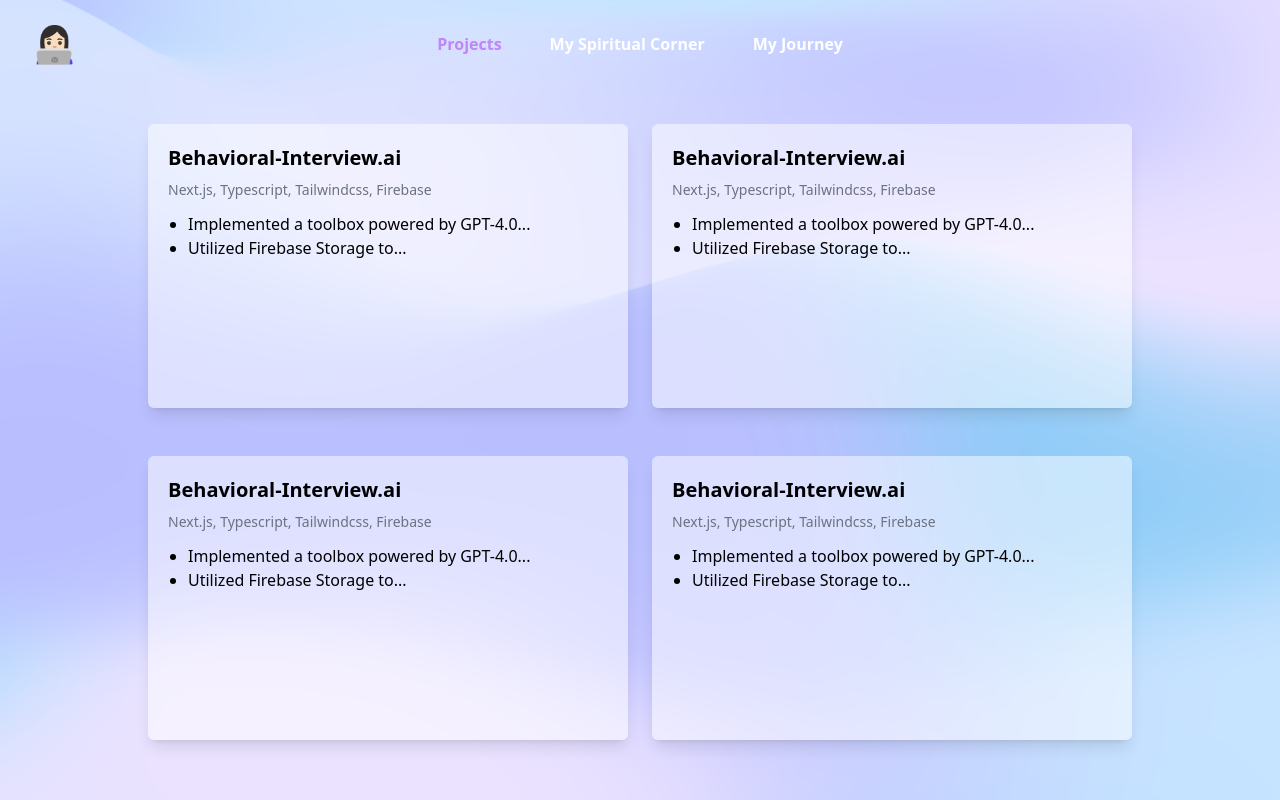
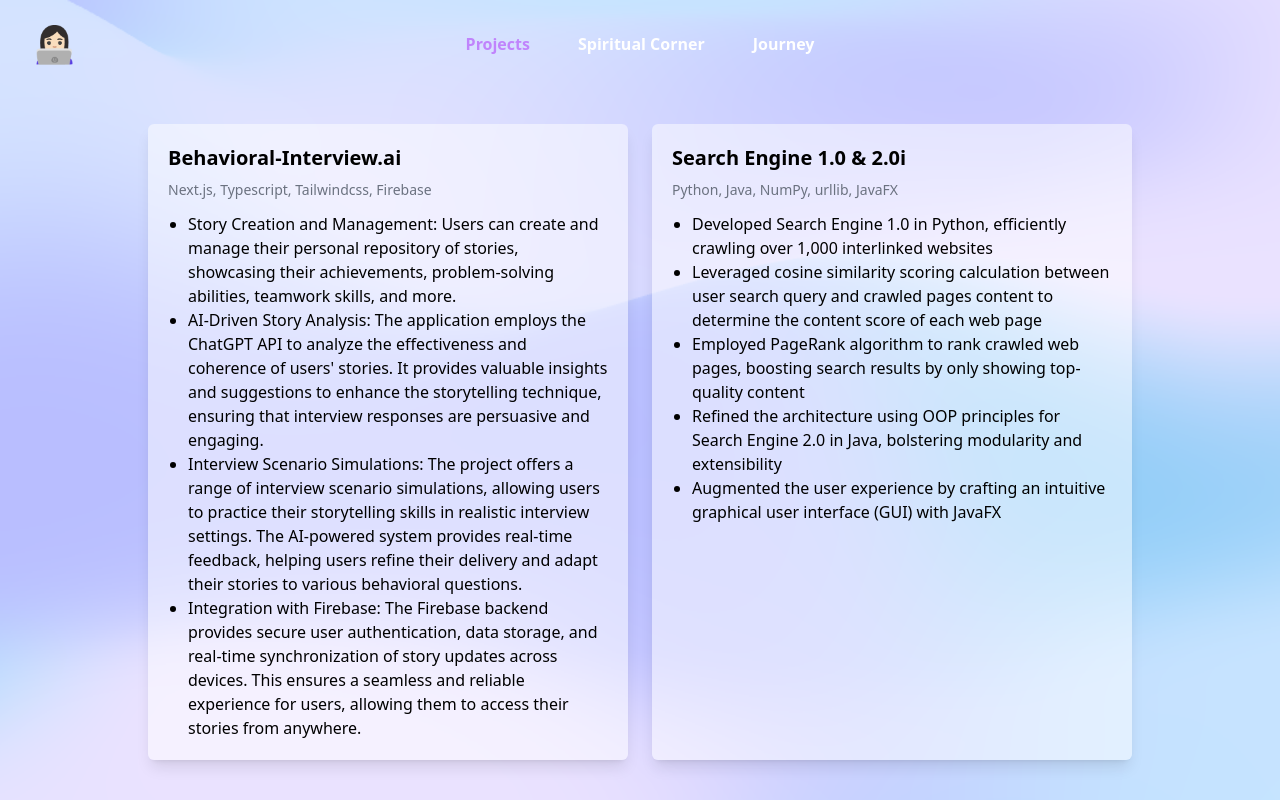
Before and after one commit to ariazmzhang/ariazmzhang.github.io, a Next.js app: page /projects in a window 1280 px wide. Shown: the top 800 px of the page. Built offline with nearby package versions, Linux system fonts and the light colour scheme.

Commit message:
update my projects

```diff
--- a/components/Header.tsx
+++ b/components/Header.tsx
@@ -4,8 +4,8 @@ import { useRouter } from 'next/router';
 
 const navigation = [
     { name: "Projects", href: "/projects" },
-    { name: "My Spiritual Corner", href: "/spirit" },
-    { name: "My Journey", href: "/aboutme" },
+    { name: "Spiritual Corner", href: "/spirit" },
+    { name: "Journey", href: "/aboutme" },
   ];
 
 type HeaderProps = {
--- a/components/MobileMenu.tsx
+++ b/components/MobileMenu.tsx
@@ -4,10 +4,11 @@ import { XMarkIcon } from '@heroicons/react/24/outline';
 
 // Navigation items for the mobile menu
 const navigation = [
-  { name: "Gooey", href: "/features" },
-  { name: "Chewy", href: "/blog" },
-  { name: "Insipid", href: "/pricing" },
+  { name: "Projects", href: "/projects" },
+  { name: "Spiritual Corner", href: "/spirit" },
+  { name: "Journey", href: "/aboutme" },
 ];
+
 type MobileMenuProps = {
   mobileMenuOpen: boolean;
   setMobileMenuOpen: React.Dispatch<React.SetStateAction<boolean>>;
@@ -50,7 +51,7 @@ const MobileMenu: React.FC<MobileMenuProps> = ({ mobileMenuOpen, setMobileMenuOp
                 <a
                   key={item.name}
                   href={item.href}
-                  className="-mx-3 block rounded-lg px-3 py-2 text-base font-semibold leading-7 text-gray-500 hover:bg-purple-300"
+                  className="-mx-3 block rounded-lg px-3 py-2 text-base font-semibold leading-7 text-white hover:bg-purple-300"
                 >
                   {item.name}
                 </a>
@@ -62,7 +63,7 @@ const MobileMenu: React.FC<MobileMenuProps> = ({ mobileMenuOpen, setMobileMenuOp
                 href="#"
                 className="-mx-3 block rounded-lg px-3 py-2.5 text-base font-semibold leading-7 text-gray-500 hover:bg-purple-300"
               >
-                Log in
+
               </a>
             </div>
           </div>
--- a/components/Podcast.tsx
+++ b/components/Podcast.tsx
@@ -13,8 +13,9 @@ const Podcast: React.FC = ({  }) =>  {
               <SpotifyEmbed url="https://open.spotify.com/embed/episode/5JNIrtOqRFK3fsdp4OfHzW?utm_source=generator&theme=0" />
               <SpotifyEmbed url="https://open.spotify.com/embed/episode/4450eWpSPTAetKOtaKCwFq?utm_source=generator&theme=0" />
               <SpotifyEmbed url="https://open.spotify.com/embed/episode/1ZPDHlex34xhrCgTqEMtss?utm_source=generator&theme=0" />
-			</div>
+			      </div>
         </div>
+        <p className='text-center text-gray-500'>Sorry if you don't speak Chinese :)</p>
     </div>
 
   );
--- a/pages/projects.tsx
+++ b/pages/projects.tsx
@@ -16,40 +16,47 @@ export default function Features() {
       </header>
 
       {/* Main Content */}
-      <div className="flex flex-col lg:flex-row flex-grow bg-gray-100 p-4 h-screen justify-center">
+      <div className="flex flex-col lg:flex-row flex-grow bg-gray-100 p-4 justify-center">
             <div className="max-w-5xl w-full p-5 grid grid-cols-1 md:grid-cols-2 gap-6 z-50">
                 <ProjectCard
                     title="Behavioral-Interview.ai"
                     techStack="Next.js, Typescript, Tailwindcss, Firebase"
                     descriptions={[
-                        "Implemented a toolbox powered by GPT-4.0...",
-                        "Utilized Firebase Storage to..."
+                        "Story Creation and Management: Users can create and manage their personal repository of stories, showcasing their achievements, problem-solving abilities, teamwork skills, and more.",
+                        "AI-Driven Story Analysis: The application employs the ChatGPT API to analyze the effectiveness and coherence of users' stories. It provides valuable insights and suggestions to enhance the storytelling technique, ensuring that interview responses are persuasive and engaging.",
+                        "Interview Scenario Simulations: The project offers a range of interview scenario simulations, allowing users to practice their storytelling skills in realistic interview settings. The AI-powered system provides real-time feedback, helping users refine their delivery and adapt their stories to various behavioral questions.",
+                        "Integration with Firebase: The Firebase backend provides secure user authentication, data storage, and real-time synchronization of story updates across devices. This ensures a seamless and reliable experience for users, allowing them to access their stories from anywhere."
                     ]}
                 />
                 <ProjectCard
-                    title="Behavioral-Interview.ai"
-                    techStack="Next.js, Typescript, Tailwindcss, Firebase"
+                    title="Search Engine 1.0 & 2.0i"
+                    techStack="Python, Java, NumPy, urllib, JavaFX"
                     descriptions={[
-                        "Implemented a toolbox powered by GPT-4.0...",
-                        "Utilized Firebase Storage to..."
+                        "Developed Search Engine 1.0 in Python, efficiently crawling over 1,000 interlinked websites",
+                        "Leveraged cosine similarity scoring calculation between user search query and crawled pages content to determine the content score of each web page",
+                        "Employed PageRank algorithm to rank crawled web pages, boosting search results by only showing top-quality content",
+                        "Refined the architecture using OOP principles for Search Engine 2.0 in Java, bolstering modularity and extensibility",
+                        "Augmented the user experience by crafting an intuitive graphical user interface (GUI) with JavaFX",
+
                     ]}
                 />
 
                 <ProjectCard
-                    title="Behavioral-Interview.ai"
-                    techStack="Next.js, Typescript, Tailwindcss, Firebase"
+                    title="Feedback-Collection"
+                    techStack="React, Node.js, Express, MongoDB"
                     descriptions={[
-                        "Implemented a toolbox powered by GPT-4.0...",
-                        "Utilized Firebase Storage to..."
+                        "Implemented Google OAuth API using Passport.js middleware to ensure secure access to the application",
+                        "Utilized MongoDB/Mongoose for storing client information and manage credit cards payments using Stripe API"
                     ]}
                 />
 
                 <ProjectCard
-                    title="Behavioral-Interview.ai"
-                    techStack="Next.js, Typescript, Tailwindcss, Firebase"
+                    title="Ghost Hunting Game"
+                    techStack="C, Linux, semaphore.h, pthread.h, Valgrind, Makefile"
                     descriptions={[
-                        "Implemented a toolbox powered by GPT-4.0...",
-                        "Utilized Firebase Storage to..."
+                        "Developed a multi-threaded ghost hunting simulation in C, offering players a dynamic gameplay experience on Linux platforms",
+                        "Incorporated semaphores to ensure thread-safety, facilitating smooth concurrent operations without race conditions",
+                        "Employed Valgrind for memory management, ensuring efficient resource allocation and preventing potential memory leaks"
                     ]}
                 />
 
```
